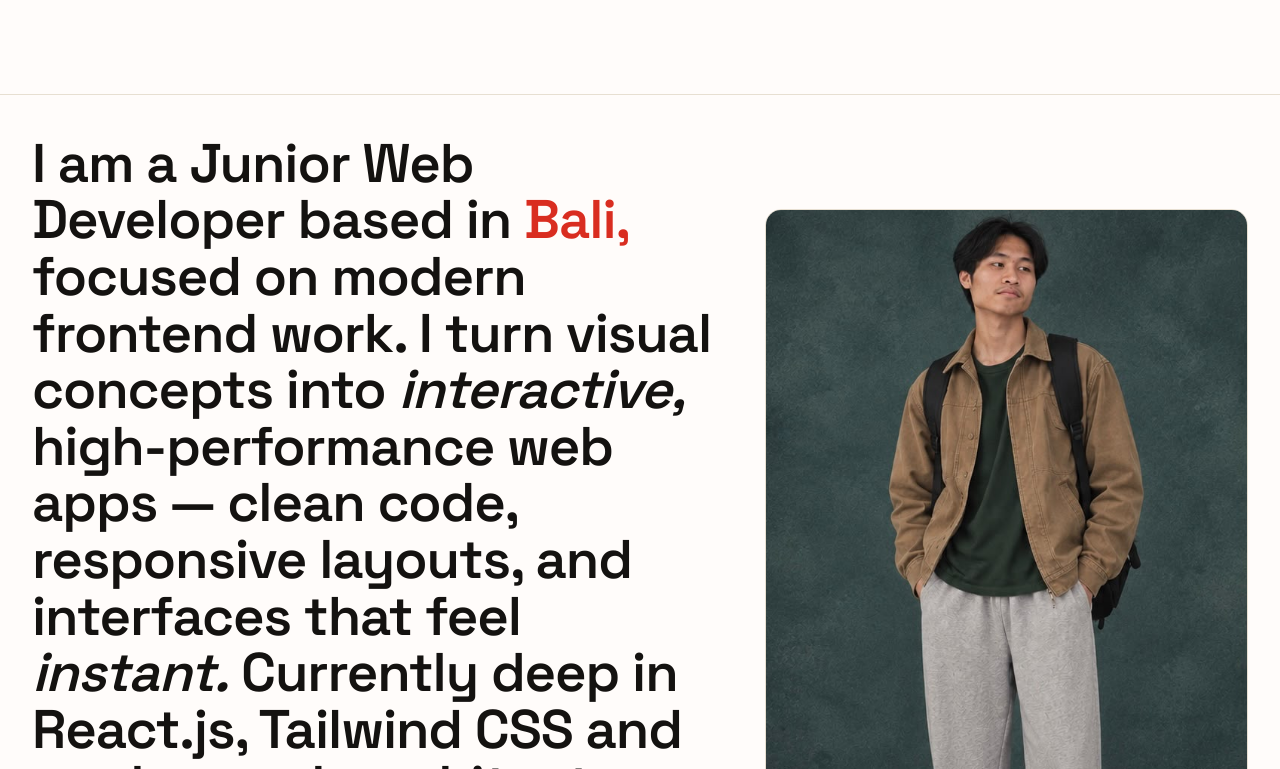
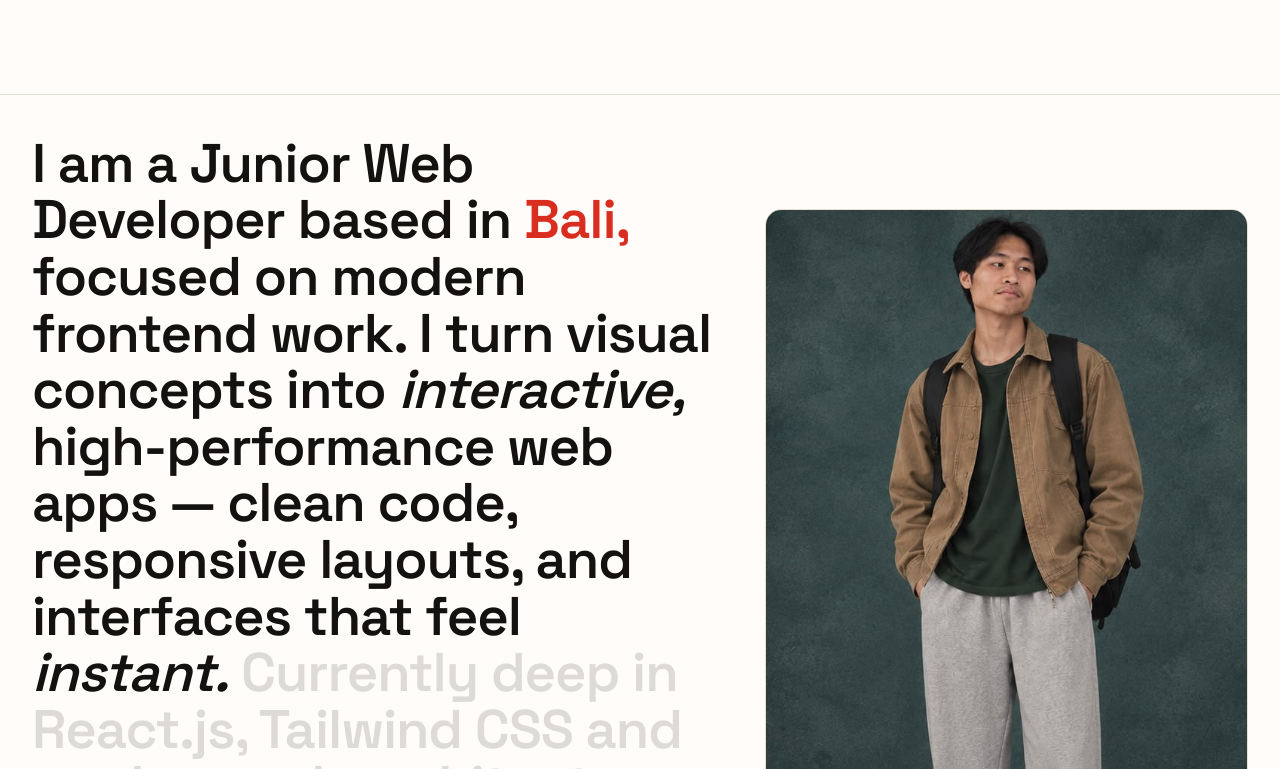
Before and after one commit to AlpinDnt/Portfolio-V2, a React (Vite) app: page / in a window 1280 px wide. Shown: the part 3411-4180 px from the top of the page. Built offline with nearby package versions, Linux system fonts and the light colour scheme; a web font is replaced by a local one.

Commit message:
fix(about): remove pause after the scroll reveal completes
- Pin shortened 200vh to 160vh, reveal spans the whole pin
- Sticky box aligned to viewport top so pin start and end match progress

```diff
--- a/src/components/About.jsx
+++ b/src/components/About.jsx
@@ -46,9 +46,8 @@ export default function About() {
     <section id="about" className="scroll-mt-20 border-t border-[var(--line)]">
       <ScrollLinkedText
         sticky
-        height="200vh"
+        height="160vh"
         segments={aboutSegments}
-        revealEnd={0.45}
         className="text-[1.65rem] font-semibold leading-[1.04] tracking-[-0.02em] text-[var(--ink)] md:text-5xl lg:text-[3.4rem]"
         aside={<PhotoFigure reduce={reduce} />}
       />
--- a/src/components/ScrollLinkedText.jsx
+++ b/src/components/ScrollLinkedText.jsx
@@ -21,7 +21,7 @@ export default function ScrollLinkedText({
   offset = ["start 0.85", "start 0.35"],
   sticky = false,
   height = "250vh",
-  revealEnd = 0.6,
+  revealEnd = 1,
   aside = null,
 }) {
   const containerRef = useRef(null);
@@ -80,7 +80,7 @@ export default function ScrollLinkedText({
   if (sticky) {
     return (
       <div ref={containerRef} className="relative" style={{ height }}>
-        <div className="sticky top-16 flex min-h-[calc(100svh-4rem)] items-center px-4 py-10 md:px-8">
+        <div className="sticky top-0 flex min-h-[100svh] items-center px-4 py-10 md:px-8">
           <div className="mx-auto grid w-full max-w-[1400px] items-center gap-8 lg:grid-cols-12 lg:gap-10">
             {body}
             {aside ? <div className="hidden lg:col-span-5 lg:block">{aside}</div> : null}
```
